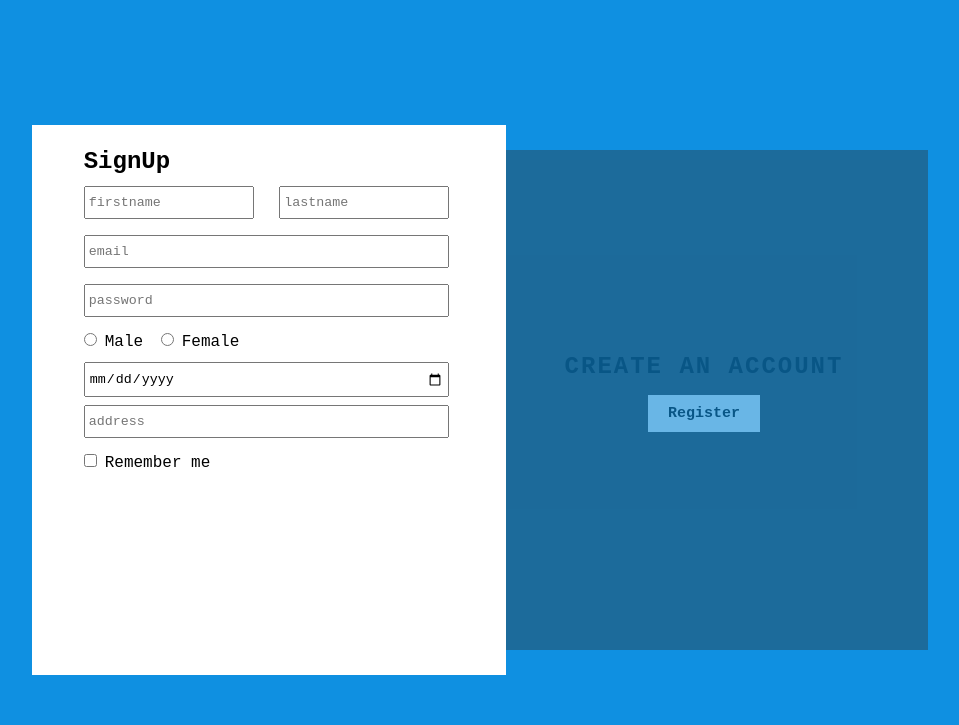
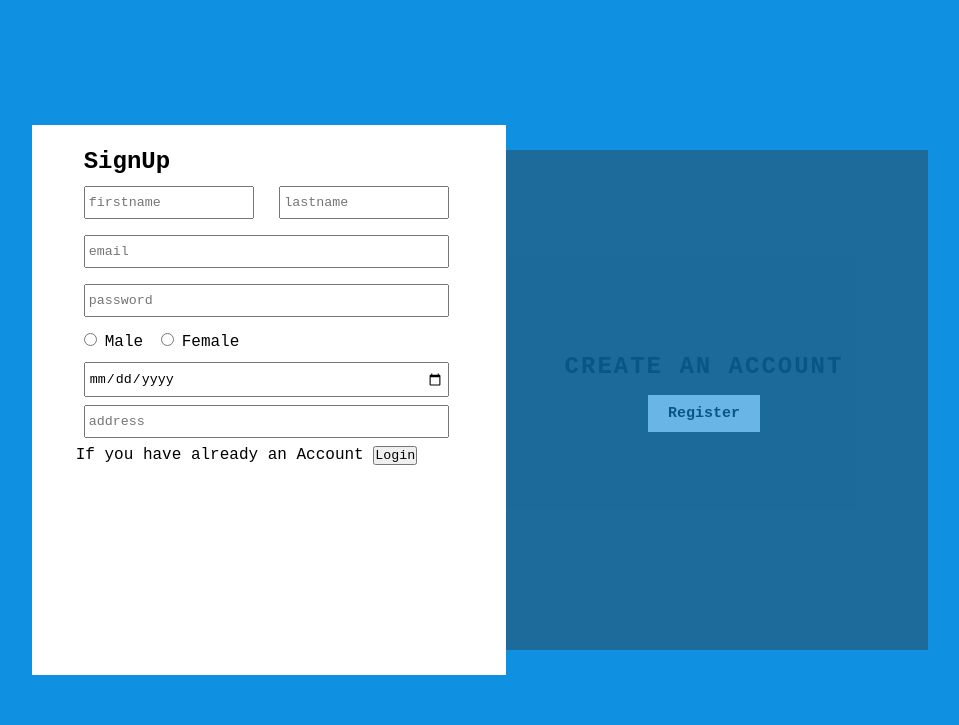
Before and after one commit to Maryammuhammadafzal/Firebase-Authentication, a plain HTML site: page Signup-form/index.html in a window 1280 px wide. Shown: the whole page, without its empty margins (160-1119 px from the left). Drawn offline with Linux system fonts and the light colour scheme; some packages are replaced by stand-ins of ours; a script that the page names is missing.

Commit message:
Update index.html

```diff
--- a/Signup-form/index.html
+++ b/Signup-form/index.html
@@ -14,8 +14,8 @@
     <div class="container">
         <div class="login">
             <h1>Login Form</h1>
-            <button class="login-btn">Back to signup</button>
-      </div>
+            <button class="back-btn">Back to signup</button>
+        </div>
 
         <!-- signUp page -->
         <div class="signup">
@@ -34,16 +34,17 @@
             <input class="inputField" value="" type="radio" name="gender" id="genderfemale" >Female
             <input class="inputField" value="" type="date" name="date" id="birth-date">
             <input class="inputField" value="" type="address" name="address" id="address" placeholder="address">
-            <input class="inputField" type="checkbox" name="remember" id="remember">Remember me
-            </form>
+            <p>If you have already an Account <a href=""><button id="login-btn">Login</button></a></p>
+        </form>
+
+
 
             <div class="loginForm form" >
                 <h1>LogIn</h1>
                 <input value="" type="email" name="email" id="loginEmail" placeholder="email">
                 <input value="" type="password" name="password" id="loginPassword" placeholder="password">
-                <button class="login">LogIn</button>
+                <button class="login-btn">LogIn</button>
             </div>
-
 
     </div>
     </div>
```
